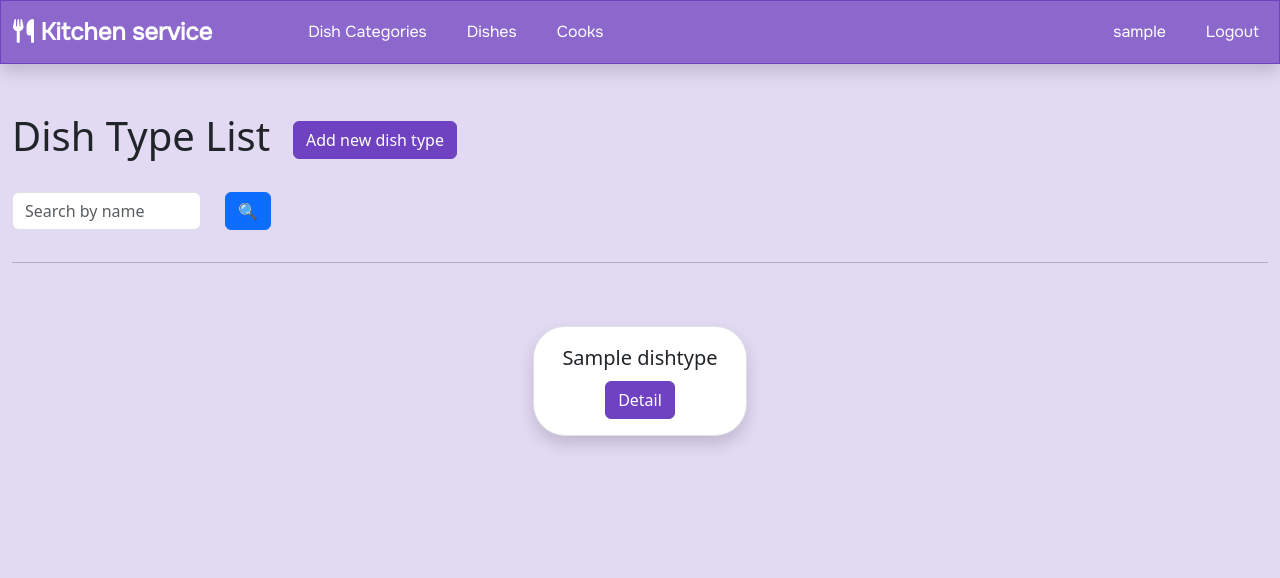
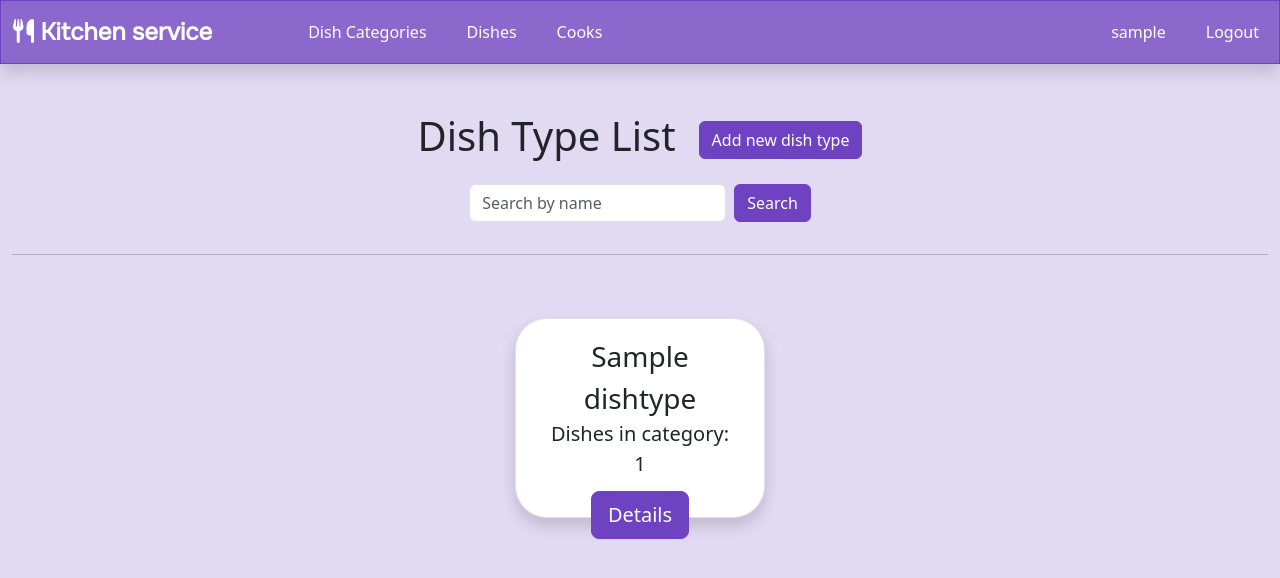
Before and after one commit to KristianYe/restaurant-kitchen, a Django app: page /dish-types/ in a window 1280 px wide. Shown: the top 578 px of the page. Run offline with Django 4.2, Linux system fonts and the light colour scheme; a user stored in the database is signed in; tables that the repository leaves empty hold one stand-in row (values such as "Sample post"); some libraries are stand-ins or nearby versions.

Commit message:
cusomized dish/dish_type lists

```diff
--- a/kitchen/views.py
+++ b/kitchen/views.py
@@ -1,7 +1,7 @@
 from django.contrib.auth import get_user_model
 from django.contrib.auth.decorators import login_required
 from django.contrib.auth.mixins import LoginRequiredMixin
-from django.db.models import Q
+from django.db.models import Q, Count
 from django.http import HttpResponseRedirect
 from django.shortcuts import render
 from django.urls import reverse_lazy
@@ -91,7 +91,7 @@ class DishTypeListView(LoginRequiredMixin, generic.ListView):
         return context
 
     def get_queryset(self):
-        queryset = DishType.objects.all()
+        queryset = DishType.objects.all().annotate(Count("dishes"))
         form = DishTypeSearchForm(self.request.GET)
         if form.is_valid():
             return queryset.filter(name__icontains=form.cleaned_data["name"])
--- a/static/css/styles.css
+++ b/static/css/styles.css
@@ -32,6 +32,43 @@
     left: 48.5%;
 }
 
+.nav-item-custom {
+    color: #fff;
+}
+
+.nav-item-custom:hover {
+    color: #fff;
+}
+
+p {
+    margin: 0;
+    font-size: 20px;
+    font-weight: 500;
+}
+
+.custom-cont {
+    margin-top: 5%;
+}
+
+.page-link {
+    position: relative;
+    display: block;
+    padding: var(--bs-pagination-padding-y) var(--bs-pagination-padding-x);
+    font-size: var(--bs-pagination-font-size);
+    color: black;
+    text-decoration: none;
+    background-color: var(--bs-pagination-bg);
+    border: var(--bs-pagination-border-width) solid var(--bs-pagination-border-color);
+    transition: color .15s ease-in-out, background-color .15s ease-in-out, border-color .15s ease-in-out, box-shadow .15s ease-in-out;
+}
+
+.page-link:hover {
+    z-index: 2;
+    color: var(--bs-white);
+    background-color: var(--ky-btn-color-purple);
+    border-color: var(--ky-btn-color-purple-darker);
+}
+
 .bg-purple {
     background-color: #8c68cd;
 }
@@ -44,22 +81,14 @@
     border: 1px solid var(--ky-btn-color-purple);
 }
 
-.nav-item-custom {
-    color: #fff;
-    font-family: 'Onest', sans-serif;
+.custom-box {
+    display: inline-block;
+    width: 300px;
+    height: 200px;
 }
 
-.nav-item-custom:hover {
-    color: #fff;
-    font-family: 'Onest', sans-serif;
+.custom-dish-type-box {
+    display: inline-block;
+    width: 250px;
+    height: 200px;
 }
-
-p {
-    margin: 0;
-    font-size: 20px;
-    font-weight: 500;
-}
-
-.custom-cont {
-    margin-top: 5%;
-}
--- a/templates/includes/pagination.html
+++ b/templates/includes/pagination.html
@@ -1,13 +1,14 @@
 {% load query_transform %}
 {% if is_paginated %}
+  <div class="container d-flex justify-content-center custom-cont">
     <ul class="pagination">
       {% if page_obj.has_previous %}
         <li class="page-item">
           <a href="?{% query_transform request page=page_obj.previous_page_number %}" class="page-link">prev</a>
         </li>
       {% endif %}
-    <li class="page-item active">
-      <span class="page-link">{{ page_obj.number }} of {{ paginator.num_pages }}</span>
+      <li class="page-item">
+        <span style="color:white;" class="page-link custom-page bg-purple">{{ page_obj.number }} of {{ paginator.num_pages }}</span>
       </li>
       {% if page_obj.has_next %}
         <li class="page-item">
@@ -15,4 +16,5 @@
         </li>
       {% endif %}
     </ul>
+  </div>
 {% endif %}
--- a/templates/includes/search_form.html
+++ b/templates/includes/search_form.html
@@ -1,11 +1,9 @@
 {% load crispy_forms_filters %}
 <form method="get" action="">
-  <div class="row">
-    <div class="col-2">
-      {{ search_form|crispy }}
-    </div>
-    <div class="col">
-      <input class="btn btn-primary" type="submit" value="🔍">
+  <div class="container d-flex mt-3">
+    {{ search_form|crispy }}
+    <div class="ms-2">
+      <input class="btn btn-purple" type="submit" value="Search">
     </div>
   </div>
 </form>
--- a/templates/kitchen/dish_type_list.html
+++ b/templates/kitchen/dish_type_list.html
@@ -2,7 +2,7 @@
 
 {% block content %}
   <div class="mt-5">
-    <div>
+    <div class="text-center">
       <h1>
         Dish Type List
         <a style="margin-left: 1%" href="{% url 'kitchen:dish-type-create' %}" class="btn btn-purple link-to-page">
@@ -10,17 +10,23 @@
         </a>
       </h1>
     </div>
-    <br>
-    {% include "includes/search_form.html" %}
+    <div class="container d-flex justify-content-center">
+      <br>
+      {% include "includes/search_form.html" %}
+    </div>
     <hr>
-    <div class="container d-flex justify-content-sm-evenly custom-cont">
+    <div class="container-fluid d-flex justify-content-sm-around custom-cont">
       {% for dish_type in dish_type_list %}
-        <div class="row border rounded-5 p-3 bg-white shadow box-area">
+      <div class="row border rounded-5 p-3 bg-white shadow box-area custom-dish-type-box">
         <div class="text-center">
-          <p>{{ dish_type }}</p>
-          <a class="btn btn-purple mt-2" href="{% url 'kitchen:dish-type-detail' pk=dish_type.id %}">
-            Detail
-          </a>
+          <p style="font-size: 28px">{{ dish_type }}</p>
+          <p>Dishes in category:</p>
+          <p>{{ dish_type.dishes__count }}</p>
+          <div class="mt-1">
+            <a class="btn btn-lg btn-purple mt-2" href="{% url 'kitchen:dish-type-detail' pk=dish_type.id %}">
+              Details
+            </a>
+          </div>
         </div>
       </div>
       {% endfor %}
```
Also changed, not shown: templates/kitchen/dish_list.html (+15 -10 lines). Lines whose indentation alone changed are shown as unchanged.
